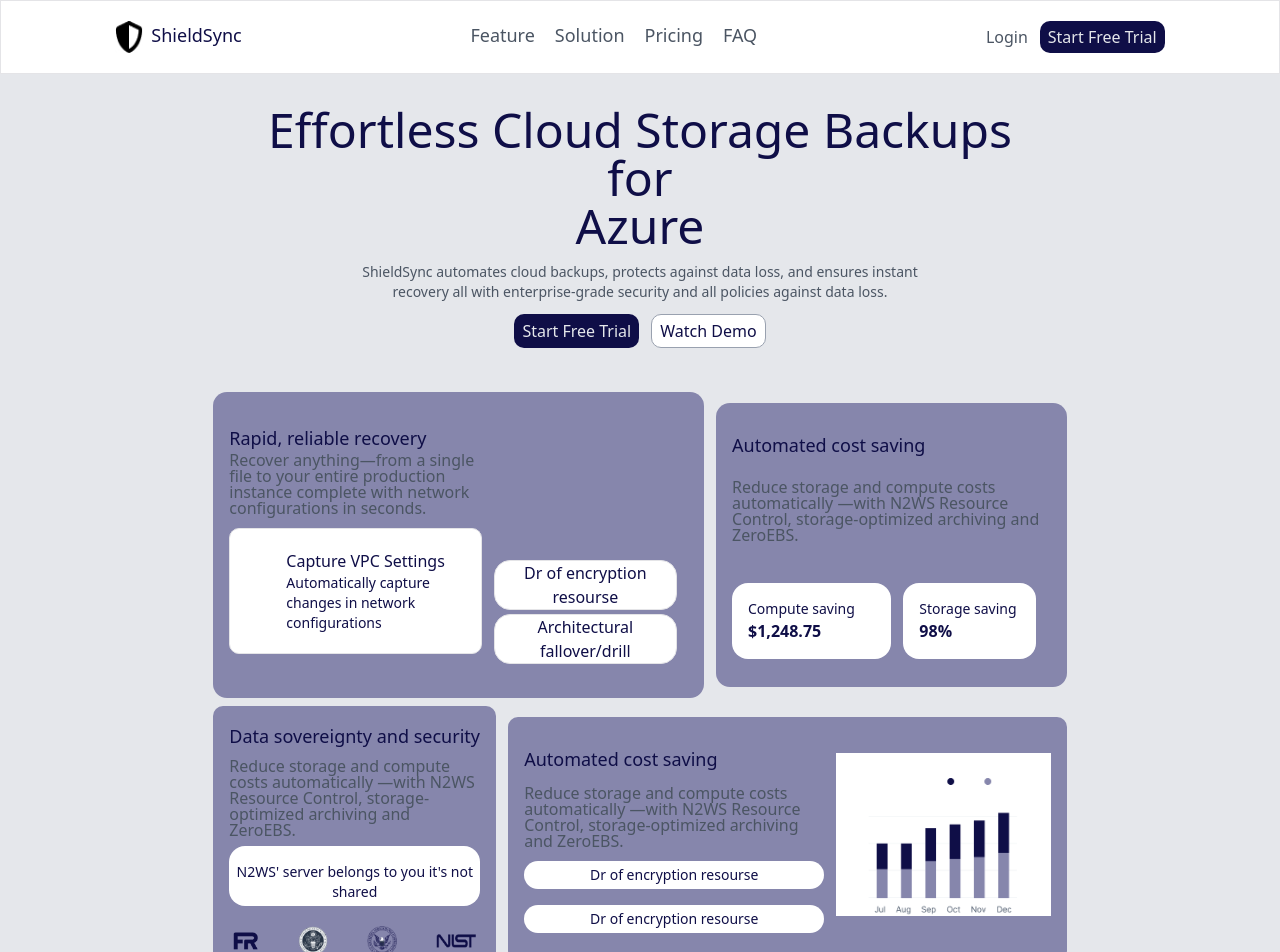
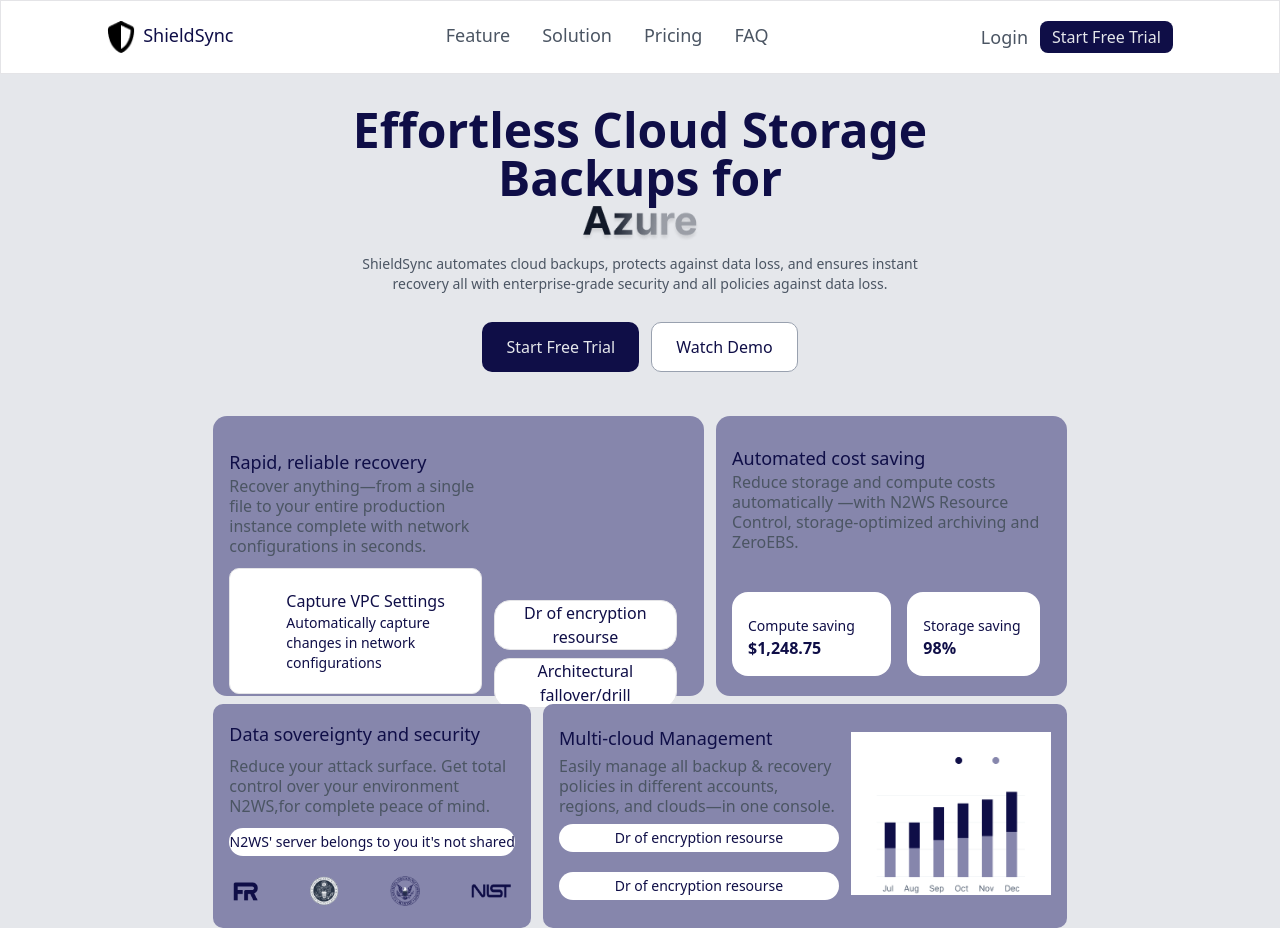
Before and after one commit to princecodesprojects/shield-sync, a Next.js app: page / in a window 1280 px wide. Shown: the top 952 px of the page. Built offline with nearby package versions, Linux system fonts and the light colour scheme.

Commit message:
final touch 1.0

```diff
--- a/src/components/EffortleffCloude.tsx
+++ b/src/components/EffortleffCloude.tsx
@@ -6,11 +6,18 @@
     <div className="w-full h-full bg-[#E5E7EB]   md:p-0">
       <div className="w-11/12 mx-auto py-3 md:w-3/5">
         <div className="text-[#0F0E47] text-center">
-          <h1 className="text-xl font-bold md:font-medium md:text-5xl pt-3 md:pt-5">
-            Effortless Cloud Storage Backups for{" "}
+          <h1 className="text-2xl font-bold md:font-bold md:text-5xl pt-3 md:pt-5">
+            Effortless Cloud Storage Backups for
           </h1>
-          <h1 className="text-xl font-bold  md:font-medium md:text-5xl">
-            Azure
+          {/* <h1 className="text-xl font-bold md:font-medium md:text-5xl">
+            <span className="text-[#0F0E47]">Az</span><span className="text-[#111827]">ure</span>
+          </h1> */}
+          <h1 className="text-center md:pt-1">
+            <img
+              src="/images/Azure.png"
+              className="mx-auto w-22 md:w-30"
+              alt=""
+            />
           </h1>
         </div>
         <div className="text-[#4B5563] px-3 my-3 md:px-20">
@@ -20,11 +27,11 @@
             policies against data loss.
           </p>
         </div>
-        <div className="flex gap-3 justify-center pb-5 md:pb-8">
-          <button className="text-[#E5E7EB] bg-[#0F0E47] py-1 px-2  rounded-lg">
+        <div className="flex gap-3 justify-center pt-4 pb-5 md:pb-8">
+          <button className="text-[#E5E7EB] bg-[#0F0E47] py-2 px-3  rounded-lg md:px-6 md:py-3">
             Start Free Trial
           </button>
-          <button className="text-[#0F0E47] bg-white py-1 px-2 border-1 border-gray-400 rounded-lg">
+          <button className="text-[#0F0E47] bg-white py-2 px-3 border-1 border-gray-400 rounded-lg md:px-6 md:py-3">
             Watch Demo
           </button>
         </div>
@@ -32,13 +39,15 @@
 
       {/* Card div */}
 
-      <div className=" mt-6 md:flex md:flex-col md:items-center md:my-0">
+      <div className=" mt-4 md:flex md:flex-col md:items-center md:my-0">
         <div className="top  flex flex-col items-center gap-3 md:flex md:flex-row md:w-8/12 md:justify-center md:items-center md:gap-3">
-          <div className="top-left bg-[#8686AC]  w-10/12 rounded-lg  md:rounded-xl p-4 md:flex md:gap-3 md:py-8 md:w-7/12">
+          <div className="top-left bg-[#8686AC]  w-10/12 rounded-lg  md:rounded-xl p-4 md:flex md:gap-3 md:py-8 md:w-7/12 md:h-70">
             <div className="text md:w-[55%]">
               <div className="top-text md:pt-0">
-                <h1 className="text-[#0F0E47] text-lg font-medium">Rapid, reliable recovery</h1>
-                <p className="text-[#4B5563] text-start leading-4">
+                <h1 className="text-[#0F0E47] text-lg font-medium">
+                  Rapid, reliable recovery
+                </h1>
+                <p className="text-[#4B5563] text-start leading-4 md:leading-5">
                   Recover anything—from a single file to your entire production
                   instance complete with network configurations in seconds.
                 </p>
@@ -50,84 +59,108 @@
                 </p>
               </div>
             </div>
-            <div className="circle-buttn flex flex-col gap-1 md:w-[40%] md:mt-34">
-              <button className="text-[#0F0E47] bg-white border w-[100%] rounded-2xl">Dr of encryption resourse</button>
-              <button className="text-[#0F0E47] bg-white border w-[100%] rounded-2xl">Architectural fallover/drill</button>
+            <div className="circle-buttn flex flex-col gap-2 md:w-[40%] md:mt-38">
+              <button className="text-[#0F0E47] bg-white border w-[100%] rounded-2xl">
+                Dr of encryption resourse
+              </button>
+              <button className="text-[#0F0E47] bg-white border w-[100%] rounded-2xl">
+                Architectural fallover/drill
+              </button>
             </div>
           </div>
-          <div className="top-right bg-[#8686AC] w-10/12  rounded-lg md:rounded-xl p-4 mt-2 md:w-5/12 md:mt-0 md:py-7" style={{marginTop:"0px"}}>
+          <div className="top-right bg-[#8686AC] w-10/12  rounded-lg md:rounded-xl p-4 mt-2 md:w-5/12 md:mt-0 md:py-7 md:h-70 md:h-70">
             <div className="text">
-              <h1 className="text-[#0F0E47] text-lg font-medium">Automated cost saving</h1>
-              <p className="text-[#4B5563] text-start leading-4 py-2 md:py-5 md:pb-10">
+              <h1 className="text-[#0F0E47] text-lg font-medium">
+                Automated cost saving
+              </h1>
+              <p className="text-[#4B5563] text-start leading-4 md:leading-5 py-2 md:py-0 md:pb-10">
                 Reduce storage and compute costs automatically —with N2WS
                 Resource Control, storage-optimized archiving and ZeroEBS.
               </p>
             </div>
-            <div className="card flex gap-3">
-              <div className="left-card bg-white p-4 rounded-2xl md:w-6/12">
+            <div className="card flex gap-4">
+              <div className="left-card bg-white p-4 rounded-2xl md:w-6/12 md:px-4 md:pt-6 md:pb-4">
                 <p className="text-[#0F0E47] text-sm">Compute saving</p>
                 <p className="text-[#0F0E47] text-md font-bold">$1,248.75</p>
               </div>
-              <div className="right-card bg-white p-4 rounded-2xl md:w-5/12">
-                <p className="text-[#0F0E47] text-sm">Storage saving</p>
+              <div className="right-card bg-white p-4 rounded-2xl md:w-5/12 md:px-4 md:pt-6 md:pb-4">
+                <p className="text-[#0F0E47] text-sm ">Storage saving</p>
                 <p className="text-[#0F0E47] text-md font-bold">98%</p>
               </div>
             </div>
           </div>
         </div>
         <div className="bottom flex flex-col items-center  mt-2 gap-3 md:flex-row md:w-8/12">
-          <div className="bottom-left bg-[#8686AC]  w-10/12  rounded-lg  p-4 md:w-5/12">
+          <div className="bottom-left bg-[#8686AC]  w-10/12  rounded-lg  p-4 md:w-6/12 md:h-56">
             <div className="text">
-            <h1 className="text-[#0F0E47] text-lg font-medium">Data sovereignty and security</h1>
-              <p className="text-[#4B5563] text-start leading-4 py-2">
-                Reduce storage and compute costs automatically —with N2WS
-                Resource Control, storage-optimized archiving and ZeroEBS.
+              <h1 className="text-[#0F0E47] text-lg font-medium">
+                Data sovereignty and security
+              </h1>
+              <p className="text-[#4B5563] text-start leading-4 py-2 md:leading-5 ">
+                Reduce your attack surface. Get total control over your
+                environment N2WS,for complete peace of mind.
               </p>
             </div>
-            <div className="button ">
-            <button className="text-[#0F0E47] bg-white text-sm py-1 w-[100%] rounded-2xl md:pt-4">N2WS&apos; server belongs to you it&apos;s not shared</button>
+            <div className="button pt-1">
+              <button className="text-[#0F0E47] bg-white text-sm py-1 w-[100%] rounded-2xl md:py-1">
+                N2WS&apos; server belongs to you it&apos;s not shared
+              </button>
             </div>
             <div className="logo">
               <ul className="flex pt-5 justify-between items-center px-1">
-                    <li><Image
+                <li>
+                  <Image
                     src="/images/card-logo1.png"
                     alt="card1"
                     width={25}
                     height={10}
-                    /></li>
-                   <li><Image
+                  />
+                </li>
+                <li>
+                  <Image
                     src="/images/card-logo2.png"
                     alt="card1"
                     width={30}
                     height={10}
-                    /></li>
-                    <li><Image
+                  />
+                </li>
+                <li>
+                  <Image
                     src="/images/card-logo3.png"
                     alt="card1"
                     width={30}
                     height={10}
-                    /></li>
-                    <li><Image
+                  />
+                </li>
+                <li>
+                  <Image
                     src="/images/card-logo4.png"
                     alt="card1"
                     width={40}
                     height={10}
-                    /></li>
+                  />
+                </li>
               </ul>
             </div>
           </div>
-          <div className="bottom-right bg-[#8686AC]  w-10/12  rounded-lg p-4 md:flex md:gap-3 md:py-7">
+          <div className="bottom-right bg-[#8686AC]  w-10/12  rounded-lg p-4 md:flex md:gap-3 md:py-5 md:h-56">
             <div className="left md:w-7/12">
               <div className="top">
-              <h1 className="text-[#0F0E47] text-lg font-medium">Automated cost saving</h1>
-              <p className="text-[#4B5563] text-start leading-4 py-2 md:py-3">
-                Reduce storage and compute costs automatically —with N2WS
-                Resource Control, storage-optimized archiving and ZeroEBS.
+                <h1 className="text-[#0F0E47] text-lg font-medium">
+                  Multi-cloud Management
+                </h1>
+                <p className="text-[#4B5563] text-start leading-4 py-2 md:pt-1 md:pb- md:leading-5">
+                  Easily manage all backup & recovery policies in different
+                  accounts, regions, and clouds—in one console.
                 </p>
               </div>
-              <div className="bottom flex flex-col gap-2 md:gap-4">
-              <button className="text-[#0F0E47] bg-white   text-sm py-1 w-[100%] rounded-2xl">Dr of encryption resourse</button>
-              <button className="text-[#0F0E47]  bg-white text-sm py-1 w-[100%] rounded-2xl">Dr of encryption resourse</button>
+              <div className="bottom flex flex-col gap-2 md:gap-5">
+                <button className="text-[#0F0E47] bg-white   text-sm py-1 w-[100%] rounded-2xl">
+                  Dr of encryption resourse
+                </button>
+                <button className="text-[#0F0E47]  bg-white text-sm py-1 w-[100%] rounded-2xl">
+                  Dr of encryption resourse
+                </button>
               </div>
             </div>
             <div className="right pt-2 md:w-5/12">
@@ -137,7 +170,8 @@
                   alt="card1"
                   width={150}
                   height={60}
-                    className=""/>
+                  className=""
+                />
               </div>
             </div>
           </div>
--- a/src/components/Navbar.tsx
+++ b/src/components/Navbar.tsx
@@ -39,7 +39,7 @@
          }
 
          <div className='hidden md:block'>
-         <ul className=' md:text-[#4B5563] flex gap-5 text-lg'>
+         <ul className=' md:text-[#4B5563] flex gap-5 text-lg md:gap-8'>
                 <li>Feature</li>
                 <li>Solution</li>
                 <li>Pricing</li>
@@ -49,8 +49,8 @@
 
 
          <div className="flex gap-3 items-center">
-            <button className='text-[#4B5563]'>Login</button>
-            <button className='text-[#E5E7EB] bg-[#0F0E47] py-1 px-2 rounded-lg'>Start Free Trial</button>
+            <button className='text-[#4B5563] md:text-lg'>Login</button>
+            <button className='text-[#E5E7EB] bg-[#0F0E47] py-1 px-2 rounded-lg md:rounded-md md:px-3'>Start Free Trial</button>
          </div>
          <div className='text-[#4B5563] py-1 text-xl md:hidden' onClick={handleClick}>
          <GiHamburgerMenu />
```
Also changed, not shown: public/images/Azure.png (added). Lines whose indentation alone changed are shown as unchanged.
